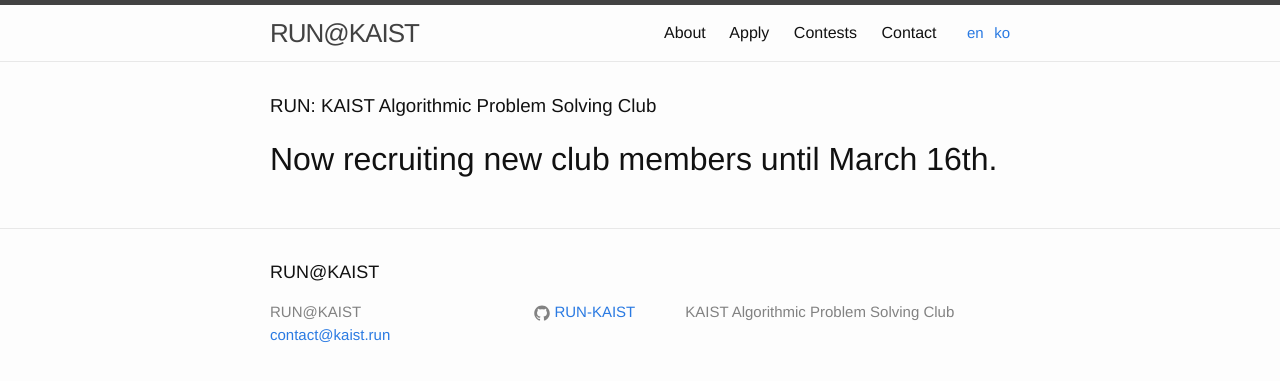
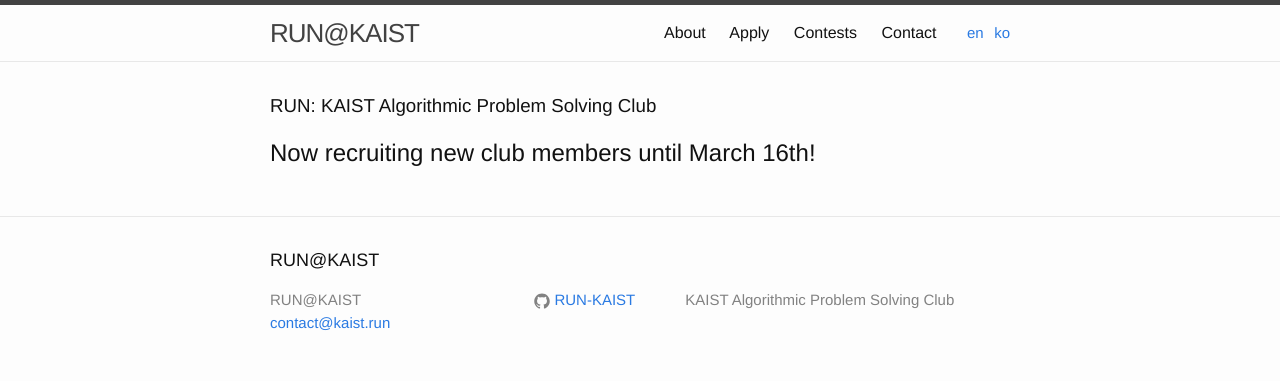
Before and after one commit to RUN-KAIST/kaist.run, a Jekyll site: the page built from index/en.md, in a window 1280 px wide. Shown: the top 381 px of the page. Built offline with Jekyll 4.4.1, drawn with Linux system fonts in a browser that asks for light colours; our own code applies the rules of GitHub Pages for plain Markdown files.

Commit message:
Update en.md

```diff
--- a/index/en.md
+++ b/index/en.md
@@ -6,4 +6,4 @@ permalink: /en/
 ---
 
 ### RUN: KAIST Algorithmic Problem Solving Club
-# Now recruiting new club members until March 16th.
+## Now recruiting new club members until March 16th!
```
